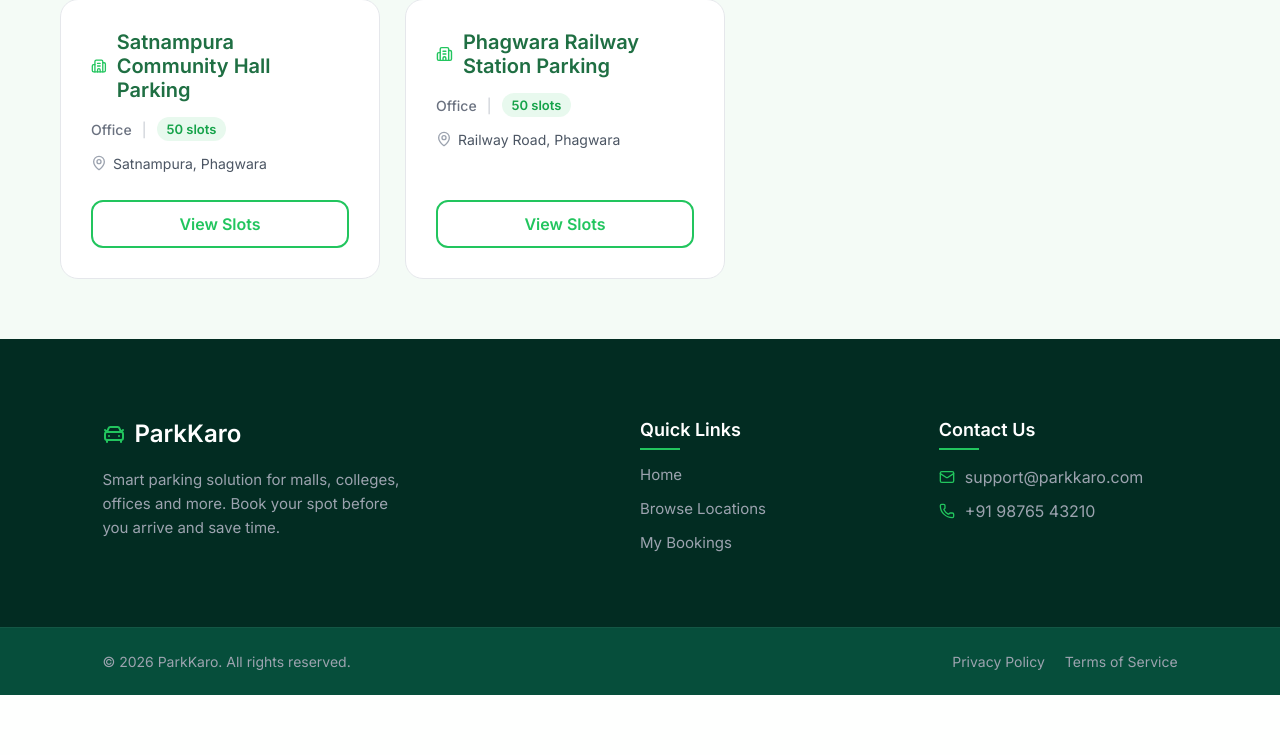
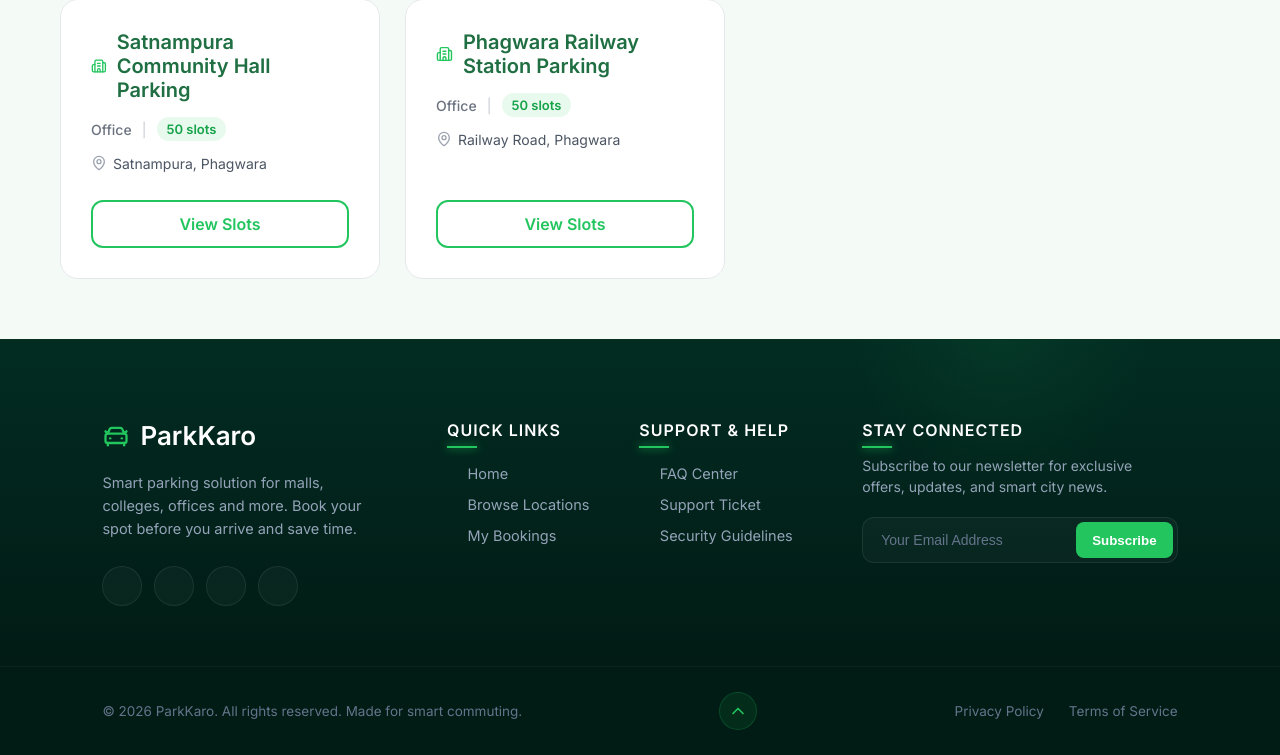
Before and after one commit to Sumit12312299/Parking-Management-System, a Django app: page /explore/ in a window 1280 px wide. Shown: the part 883-1638 px from the top of the page. Before the commit the page ends 1578 px from the top, so only its background shows below. Run offline with Django 5.2, Linux system fonts and the light colour scheme; data comes from the database, SQL or seed files in the repository.

Commit message:
Redesign footer to a 4-column premium layout with radial glows, interactive animations, and a newsletter form

```diff
--- a/Parking-Management-System-main/static/css/style.css
+++ b/Parking-Management-System-main/static/css/style.css
@@ -1008,27 +1008,103 @@ body {
    PREMIUM FOOTER OVERRIDES
    ======================================================== */
 
+/* ========================================================
+   PREMIUM REDESIGNED FOOTER
+   ======================================================== */
 .footer-premium {
-    background: #022c22 !important; /* Very dark rich green */
-    color: #e5e7eb !important;
+    background: linear-gradient(180deg, #022c22 0%, #011611 100%) !important;
+    color: #e2e8f0 !important;
     padding-top: 80px !important;
     font-family: 'Inter', sans-serif !important;
+    position: relative;
+    overflow: hidden;
+    border-top: 1px solid rgba(34, 197, 94, 0.15) !important;
+}
+
+/* Subtle background glow effect */
+.footer-premium::before {
+    content: '';
+    position: absolute;
+    top: -150px;
+    right: 10%;
+    width: 300px;
+    height: 300px;
+    background: radial-gradient(circle, rgba(34, 197, 94, 0.08) 0%, transparent 70%);
+    pointer-events: none;
+    z-index: 0;
 }
 
 .footer-premium .footer-container {
+    position: relative;
+    z-index: 1;
     display: grid !important;
-    grid-template-columns: 2fr 1fr 1fr !important;
-    gap: 60px !important;
+    grid-template-columns: 2fr 1fr 1.2fr 2fr !important;
+    gap: 40px !important;
     padding: 0 8% 60px 8% !important;
     max-width: 1400px;
     margin: 0 auto;
 }
 
+.footer-premium .footer-brand .logo {
+    display: flex;
+    align-items: center;
+    gap: 10px;
+    margin-bottom: 20px;
+    font-size: 26px;
+    font-weight: 800;
+    color: white;
+    transition: all 0.3s ease;
+}
+
+.footer-premium .footer-brand .logo:hover {
+    transform: scale(1.03);
+}
+
+.footer-premium .footer-brand .logo i {
+    filter: drop-shadow(0 0 8px rgba(34, 197, 94, 0.6));
+}
+
+.footer-premium .footer-brand p {
+    color: #94a3b8 !important;
+    font-size: 14.5px !important;
+    line-height: 1.6 !important;
+    max-width: 280px;
+}
+
+.footer-premium .social-icons {
+    display: flex;
+    gap: 12px;
+    margin-top: 25px;
+}
+
+.footer-premium .social-icons a {
+    width: 40px;
+    height: 40px;
+    border-radius: 50%;
+    background: rgba(255, 255, 255, 0.03);
+    border: 1px solid rgba(255, 255, 255, 0.08);
+    display: flex;
+    align-items: center;
+    justify-content: center;
+    color: #94a3b8;
+    transition: all 0.3s cubic-bezier(0.175, 0.885, 0.32, 1.275);
+}
+
+.footer-premium .social-icons a:hover {
+    color: white;
+    background: rgba(34, 197, 94, 0.15);
+    border-color: #22c55e;
+    box-shadow: 0 0 15px rgba(34, 197, 94, 0.4);
+    transform: translateY(-4px);
+}
+
 .footer-premium h4 {
     color: white !important;
-    font-size: 18px !important;
+    font-size: 16px !important;
+    text-transform: uppercase;
+    letter-spacing: 1px;
     margin-bottom: 25px !important;
-    font-weight: 600 !important;
+    font-weight: 700 !important;
     position: relative;
 }
 
@@ -1036,65 +1112,185 @@ body {
     content: '';
     position: absolute;
     left: 0;
-    bottom: -10px;
-    width: 40px;
+    bottom: -8px;
+    width: 30px;
     height: 2px;
     background: #22c55e;
+    box-shadow: 0 0 8px #22c55e;
 }
 
 .footer-premium .footer-links a {
-    display: block !important;
-    color: #9ca3af !important;
+    display: flex !important;
+    align-items: center;
+    gap: 6px;
+    color: #94a3b8 !important;
     text-decoration: none !important;
-    margin-bottom: 15px !important;
-    font-size: 15px !important;
+    margin-bottom: 14px !important;
+    font-size: 14.5px !important;
     transition: all 0.3s ease !important;
+}
+
+.footer-premium .footer-links a::before {
+    content: '→';
+    opacity: 0;
+    transform: translateX(-8px);
+    transition: all 0.3s ease;
+    color: #22c55e;
 }
 
 .footer-premium .footer-links a:hover {
     color: #22c55e !important;
-    transform: translateX(5px) !important;
-}
-
-.footer-premium .social-icons a:hover i {
-    color: #22c55e !important;
-    transform: scale(1.1);
-}
-
+    transform: translateX(4px) !important;
+}
+
+.footer-premium .footer-links a:hover::before {
+    opacity: 1;
+    transform: translateX(0);
+}
+
+.footer-premium .footer-contact-item {
+    display: flex;
+    align-items: flex-start;
+    gap: 12px;
+    margin-bottom: 16px;
+    color: #94a3b8;
+    font-size: 14.5px;
+    text-align: left;
+}
+
+.footer-premium .footer-contact-item i {
+    color: #22c55e;
+    margin-top: 3px;
+}
+
+/* Newsletter section */
+.footer-newsletter h4 {
+    margin-bottom: 15px !important;
+}
+
+.footer-newsletter p {
+    color: #94a3b8;
+    font-size: 14px;
+    margin-bottom: 20px;
+    line-height: 1.5;
+    text-align: left;
+}
+
+.newsletter-form {
+    display: flex;
+    position: relative;
+    border-radius: 12px;
+    background: rgba(255, 255, 255, 0.03);
+    border: 1px solid rgba(255, 255, 255, 0.08);
+    padding: 4px;
+    transition: all 0.3s ease;
+}
+
+.newsletter-form:focus-within {
+    border-color: #22c55e;
+    box-shadow: 0 0 15px rgba(34, 197, 94, 0.15);
+}
+
+.newsletter-form input {
+    flex: 1;
+    background: transparent;
+    border: none;
+    outline: none;
+    padding: 10px 14px;
+    color: white;
+    font-size: 14px;
+}
+
+.newsletter-form input::placeholder {
+    color: #64748b;
+}
+
+.newsletter-form button {
+    background: #22c55e;
+    color: white;
+    border: none;
+    outline: none;
+    border-radius: 8px;
+    padding: 10px 16px;
+    font-weight: 600;
+    cursor: pointer;
+    transition: all 0.3s ease;
+    display: flex;
+    align-items: center;
+    justify-content: center;
+}
+
+.newsletter-form button:hover {
+    background: #16a34a;
+    box-shadow: 0 0 10px rgba(34, 197, 94, 0.4);
+}
+
+/* Footer Bottom section */
 .footer-premium .footer-bottom {
-    background: #064e3b !important;
+    position: relative;
+    z-index: 1;
+    background: #011b15 !important;
     padding: 25px 8% !important;
     display: flex !important;
     justify-content: space-between !important;
     align-items: center !important;
-    border-top: 1px solid rgba(255,255,255,0.05) !important;
-    color: #9ca3af !important;
-    font-size: 14px !important;
+    border-top: 1px solid rgba(255,255,255,0.04) !important;
+    color: #64748b !important;
+    font-size: 13.5px !important;
 }
 
 .footer-premium .bottom-links {
     display: flex;
-    gap: 20px;
+    gap: 25px;
 }
 
 .footer-premium .bottom-links a {
-    color: #9ca3af;
+    color: #64748b;
     text-decoration: none;
-    transition: 0.2s;
+    transition: all 0.2s ease;
 }
 
 .footer-premium .bottom-links a:hover {
-    color: white;
-}
-
-@media(max-width: 900px) {
+    color: #22c55e;
+}
+
+/* Back to Top button */
+.back-to-top {
+    width: 38px;
+    height: 38px;
+    border-radius: 50%;
+    background: rgba(34, 197, 94, 0.1);
+    border: 1px solid rgba(34, 197, 94, 0.2);
+    color: #22c55e;
+    display: flex;
+    align-items: center;
+    justify-content: center;
+    cursor: pointer;
+    transition: all 0.3s ease;
+}
+
+.back-to-top:hover {
+    background: #22c55e;
+    color: white;
+    box-shadow: 0 0 10px rgba(34, 197, 94, 0.5);
+    transform: translateY(-3px);
+}
+
+@media(max-width: 1024px) {
+    .footer-premium .footer-container {
+        grid-template-columns: 1fr 1fr !important;
+        gap: 40px !important;
+    }
+}
+
+@media(max-width: 640px) {
     .footer-premium .footer-container {
         grid-template-columns: 1fr !important;
-        gap: 40px !important;
+        gap: 35px !important;
     }
     .footer-premium .footer-bottom {
-        flex-direction: column !important;
-        gap: 15px !important;
+        flex-direction: column-reverse !important;
+        gap: 20px !important;
         text-align: center !important;
     }
 }
--- a/Parking-Management-System-main/templates/base.html
+++ b/Parking-Management-System-main/templates/base.html
@@ -31,25 +31,22 @@
     {% block content %}{% endblock %}
 </div>
 <script src="https://unpkg.com/lucide@latest"></script>
-<script>
-  lucide.createIcons();
-</script>
-
 <footer class="footer-premium">
     <div class="footer-container">
 
         <div class="footer-brand">
-            <div class="logo" style="display:flex; align-items:center; gap:8px; margin-bottom: 20px; font-size:24px; font-weight:800; color:white;">
-                <i data-lucide="car-front" style="color:#22c55e;"></i>
+            <a href="{% url 'dashboard' %}" class="logo" style="text-decoration: none;">
+                <i data-lucide="car-front" style="color:#22c55e; width: 28px; height: 28px;"></i>
                 ParkKaro
-            </div>
-            <p style="color:#9ca3af; font-size:15px; line-height:1.6; max-width:300px;">
+            </a>
+            <p>
                 Smart parking solution for malls, colleges, offices and more. Book your spot before you arrive and save time.
             </p>
-            <div class="social-icons" style="display:flex; gap:15px; margin-top:20px;">
-                <a href="#" style="color:#9ca3af; transition:0.3s;"><i data-lucide="twitter" style="width:20px;"></i></a>
-                <a href="#" style="color:#9ca3af; transition:0.3s;"><i data-lucide="facebook" style="width:20px;"></i></a>
-                <a href="#" style="color:#9ca3af; transition:0.3s;"><i data-lucide="instagram" style="width:20px;"></i></a>
+            <div class="social-icons">
+                <a href="#" aria-label="Twitter"><i data-lucide="twitter" style="width:18px; height:18px;"></i></a>
+                <a href="#" aria-label="Facebook"><i data-lucide="facebook" style="width:18px; height:18px;"></i></a>
+                <a href="#" aria-label="Instagram"><i data-lucide="instagram" style="width:18px; height:18px;"></i></a>
+                <a href="#" aria-label="Linkedin"><i data-lucide="linkedin" style="width:18px; height:18px;"></i></a>
             </div>
         </div>
 
@@ -60,22 +57,42 @@
             <a href="{% url 'booking_history' %}">My Bookings</a>
         </div>
 
-        <div class="footer-contact">
-            <h4>Contact Us</h4>
-            <p style="display:flex; align-items:center; gap:10px; margin-bottom:10px; color:#9ca3af;"><i data-lucide="mail" style="width:16px; color:#22c55e;"></i> support@parkkaro.com</p>
-            <p style="display:flex; align-items:center; gap:10px; color:#9ca3af;"><i data-lucide="phone" style="width:16px; color:#22c55e;"></i> +91 98765 43210</p>
+        <div class="footer-links">
+            <h4>Support & Help</h4>
+            <a href="#">FAQ Center</a>
+            <a href="#">Support Ticket</a>
+            <a href="#">Security Guidelines</a>
+        </div>
+
+        <div class="footer-newsletter">
+            <h4>Stay Connected</h4>
+            <p>Subscribe to our newsletter for exclusive offers, updates, and smart city news.</p>
+            <form class="newsletter-form" onsubmit="event.preventDefault(); alert('Subscribed successfully!');">
+                <input type="email" placeholder="Your Email Address" required>
+                <button type="submit">Subscribe</button>
+            </form>
         </div>
 
     </div>
 
     <div class="footer-bottom">
-        <p>© 2026 ParkKaro. All rights reserved.</p>
+        <p>© 2026 ParkKaro. All rights reserved. Made for smart commuting.</p>
+
+        <div class="back-to-top" onclick="window.scrollTo({top: 0, behavior: 'smooth'});" title="Back to Top">
+            <i data-lucide="chevron-up" style="width: 20px; height: 20px;"></i>
+        </div>
+
         <div class="bottom-links">
             <a href="#">Privacy Policy</a>
             <a href="#">Terms of Service</a>
         </div>
     </div>
 </footer>
+<script>
+    if (window.lucide) {
+        lucide.createIcons();
+    }
+</script>
 <script>
     function revealOnScroll() {
         const reveals = document.querySelectorAll(".reveal");
```
